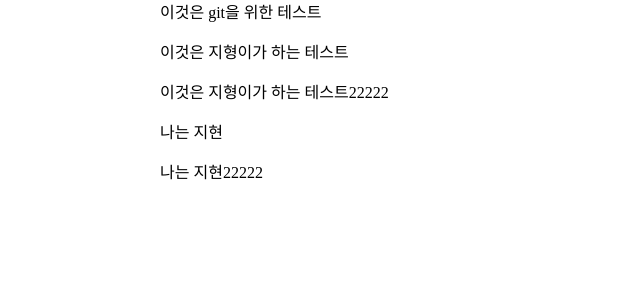
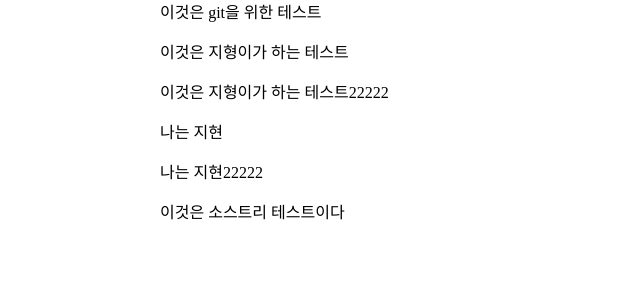
Before and after one commit to ckhe1215/meramera, a Django app: page / in a window 1280 px wide. Shown: the part 219-519 px from the top of the page, without its empty margins (0-640 px from the left). Run offline with Django 3.2, Linux system fonts and the light colour scheme.

Commit message:
소스트리 테스트

```diff
--- a/mainapp/templates/index.html
+++ b/mainapp/templates/index.html
@@ -13,4 +13,5 @@
 <p>이것은 지형이가 하는 테스트22222</p>
 <p>나는 지현</p>
 <p>나는 지현22222</p>
+<p>이것은 소스트리 테스트이다</p>
 {% endblock %}
```
